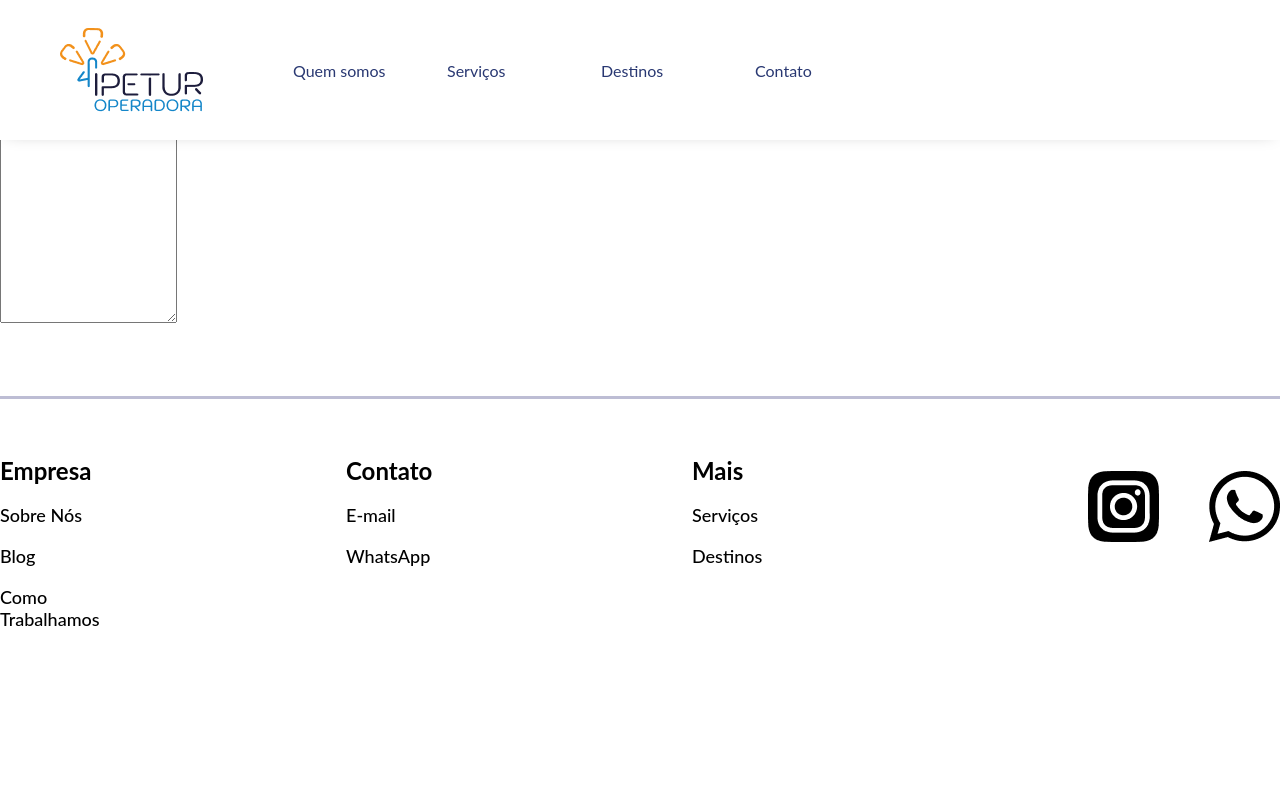
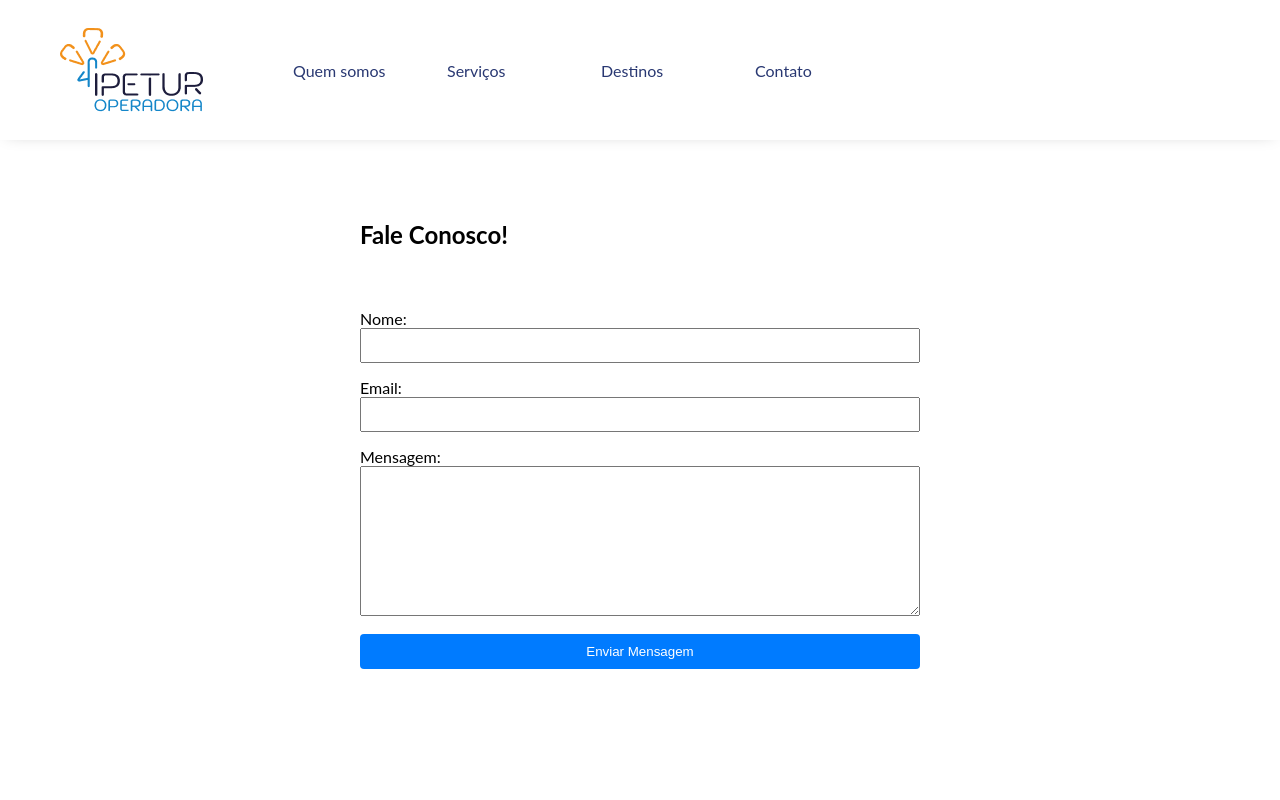
Before and after one commit to kesleys/ipetour, a React (Vite) app in the folder ipetour/: page /contato in a window 1280 px wide. Shown: the top 800 px of the page. Built offline with nearby package versions, Linux system fonts and the light colour scheme.

Commit message:
teste de formulario usando o Formspree

```diff
--- a/ipetour/package.json
+++ b/ipetour/package.json
@@ -15,6 +15,7 @@
   },
   "dependencies": {
     "@types/swiper": "^6.0.0",
+    "axios": "^1.9.0",
     "react": "^19.0.0",
     "react-dom": "^19.0.0",
     "react-id-swiper": "^4.0.0",
--- a/ipetour/src/components/contato/contato_formulario.tsx
+++ b/ipetour/src/components/contato/contato_formulario.tsx
@@ -1,57 +1,168 @@
 import { useState } from "react";
+import axios from "axios";
 
-export default function FormContatoMain() {
-  const [phone, setPhone] = useState("");
+interface FormData {
+  name: string;
+  email: string;
+  message: string;
+}
 
-  const handlePhoneChange = (e: React.ChangeEvent<HTMLInputElement>) => {
-    const rawValue = e.target.value;
-    // Remove todos os caracteres não numéricos e limita a 11 dígitos
-    const cleaned = rawValue.replace(/\D/g, "").slice(0, 11);
+interface FormErrors {
+  name?: string;
+  email?: string;
+  message?: string;
+}
 
-    // Divide o número nas partes correspondentes
-    const areaCode = cleaned.slice(0, 2);
-    const part1 = cleaned.slice(2, 7);
-    const part2 = cleaned.slice(7, 11);
+export const ContactForm = () => {
+  const [formData, setFormData] = useState<FormData>({
+    name: "",
+    email: "",
+    message: "",
+  });
 
-    let formatted = "";
+  const [errors, setErrors] = useState<FormErrors>({});
+  const [isSubmitting, setIsSubmitting] = useState(false);
+  const [submitSuccess, setSubmitSuccess] = useState(false);
 
-    if (cleaned.length > 10) {
-      // Formato para celular: (XX) XXXXX-XXXX
-      formatted = `(${areaCode}) ${part1}-${part2}`;
-    } else if (cleaned.length > 6) {
-      // Formato intermediário durante a digitação
-      formatted = `(${areaCode}) ${part1}-${part2}`;
-    } else if (cleaned.length > 2) {
-      // Formato com DDD e primeira parte
-      formatted = `(${areaCode}) ${part1}`;
-    } else if (cleaned.length > 0) {
-      // Apenas DDD sem fechar parênteses
-      formatted = `(${cleaned}`;
+  const validateForm = (): boolean => {
+    const newErrors: FormErrors = {};
+
+    if (!formData.name.trim()) {
+      newErrors.name = "Nome é obrigatório";
     }
 
-    setPhone(formatted);
+    if (!formData.email) {
+      newErrors.email = "Email é obrigatório";
+    } else if (!/\S+@\S+\.\S+/.test(formData.email)) {
+      newErrors.email = "Email inválido";
+    }
+
+    if (!formData.message.trim()) {
+      newErrors.message = "Mensagem é obrigatória";
+    }
+
+    setErrors(newErrors);
+    return Object.keys(newErrors).length === 0;
+  };
+
+  const handleSubmit = async (e: React.FormEvent) => {
+    e.preventDefault();
+
+    if (!validateForm()) return;
+
+    setIsSubmitting(true);
+
+    try {
+      // Substitua a URL pela sua API real
+      await axios.post("https://formspree.io/f/mbloobyq", formData);
+      setSubmitSuccess(true);
+      setFormData({ name: "", email: "", message: "" });
+    } catch (error) {
+      console.error("Erro ao enviar formulário:", error);
+      alert("Ocorreu um erro ao enviar a mensagem. Tente novamente.");
+    } finally {
+      setIsSubmitting(false);
+    }
+  };
+
+  const handleChange = (
+    e: React.ChangeEvent<HTMLInputElement | HTMLTextAreaElement>
+  ) => {
+    const { name, value } = e.target;
+    setFormData((prev) => ({ ...prev, [name]: value }));
+    // Limpa o erro quando o usuário começa a digitar
+    if (errors[name as keyof FormErrors]) {
+      setErrors((prev) => ({ ...prev, [name]: undefined }));
+    }
   };
 
   return (
-    <form>
-      <input type="text" placeholder="Nome" />
-      <input
-        type="tel"
-        value={phone}
-        onChange={handlePhoneChange}
-        placeholder="Telefone"
-        maxLength={15} // Máximo de caracteres considerando a formatação
-        pattern="\(\d{2}\) \d{5}-\d{4}" // Validação básica
-      />
-      <input type="email" placeholder="E-mail" />
-      <button type="submit">Enviar</button>
-      <br />
-      <textarea
-        cols={20}
-        rows={20}
-        placeholder="Quero saber mais sobre..."
-        id="sabermais"
-      ></textarea>
-    </form>
+    <div style={{ maxWidth: "600px", margin: "200px auto", padding: "20px" }}>
+      <h2>Fale Conosco!</h2>
+
+      {submitSuccess ? (
+        <div style={{ color: "green", margin: "20px 0" }}>
+          Mensagem enviada com sucesso! Entraremos em contato em breve.
+        </div>
+      ) : (
+        <form
+          onSubmit={handleSubmit}
+          style={{
+            display: "flex",
+            flexDirection: "column",
+            gap: "15px",
+            margin: "60px auto",
+          }}
+        >
+          <div>
+            <label htmlFor="name">Nome:</label>
+            <input
+              type="text"
+              id="name"
+              name="name"
+              value={formData.name}
+              onChange={handleChange}
+              disabled={isSubmitting}
+              style={{ width: "100%", padding: "8px" }}
+            />
+            {errors.name && (
+              <span style={{ color: "red", fontSize: "0.9em" }}>
+                {errors.name}
+              </span>
+            )}
+          </div>
+
+          <div>
+            <label htmlFor="email">Email:</label>
+            <input
+              type="email"
+              id="email"
+              name="email"
+              value={formData.email}
+              onChange={handleChange}
+              disabled={isSubmitting}
+              style={{ width: "100%", padding: "8px" }}
+            />
+            {errors.email && (
+              <span style={{ color: "red", fontSize: "0.9em" }}>
+                {errors.email}
+              </span>
+            )}
+          </div>
+
+          <div>
+            <label htmlFor="message">Mensagem:</label>
+            <textarea
+              id="message"
+              name="message"
+              value={formData.message}
+              onChange={handleChange}
+              disabled={isSubmitting}
+              style={{ width: "100%", padding: "8px", minHeight: "150px" }}
+            />
+            {errors.message && (
+              <span style={{ color: "red", fontSize: "0.9em" }}>
+                {errors.message}
+              </span>
+            )}
+          </div>
+
+          <button
+            type="submit"
+            disabled={isSubmitting}
+            style={{
+              padding: "10px 20px",
+              backgroundColor: isSubmitting ? "#ccc" : "#007bff",
+              color: "white",
+              border: "none",
+              borderRadius: "4px",
+              cursor: "pointer",
+            }}
+          >
+            {isSubmitting ? "Enviando..." : "Enviar Mensagem"}
+          </button>
+        </form>
+      )}
+    </div>
   );
-}
+};
--- a/ipetour/src/pages/ContatoPage.tsx
+++ b/ipetour/src/pages/ContatoPage.tsx
@@ -1,12 +1,12 @@
 import Header from "../components/header/header";
-import FormContatoMain from "../components/contato/contato_formulario";
 import Footer from "../components/footer/footer";
+import { ContactForm } from "../components/contato/contato_formulario";
 
 export default function ContatoPage() {
   return (
     <div>
       <Header />
-      <FormContatoMain />
+      <ContactForm />
       <Footer />
     </div>
   );
```
Also changed, not shown: 1 other file (tests, documents, lock files or other folders).
